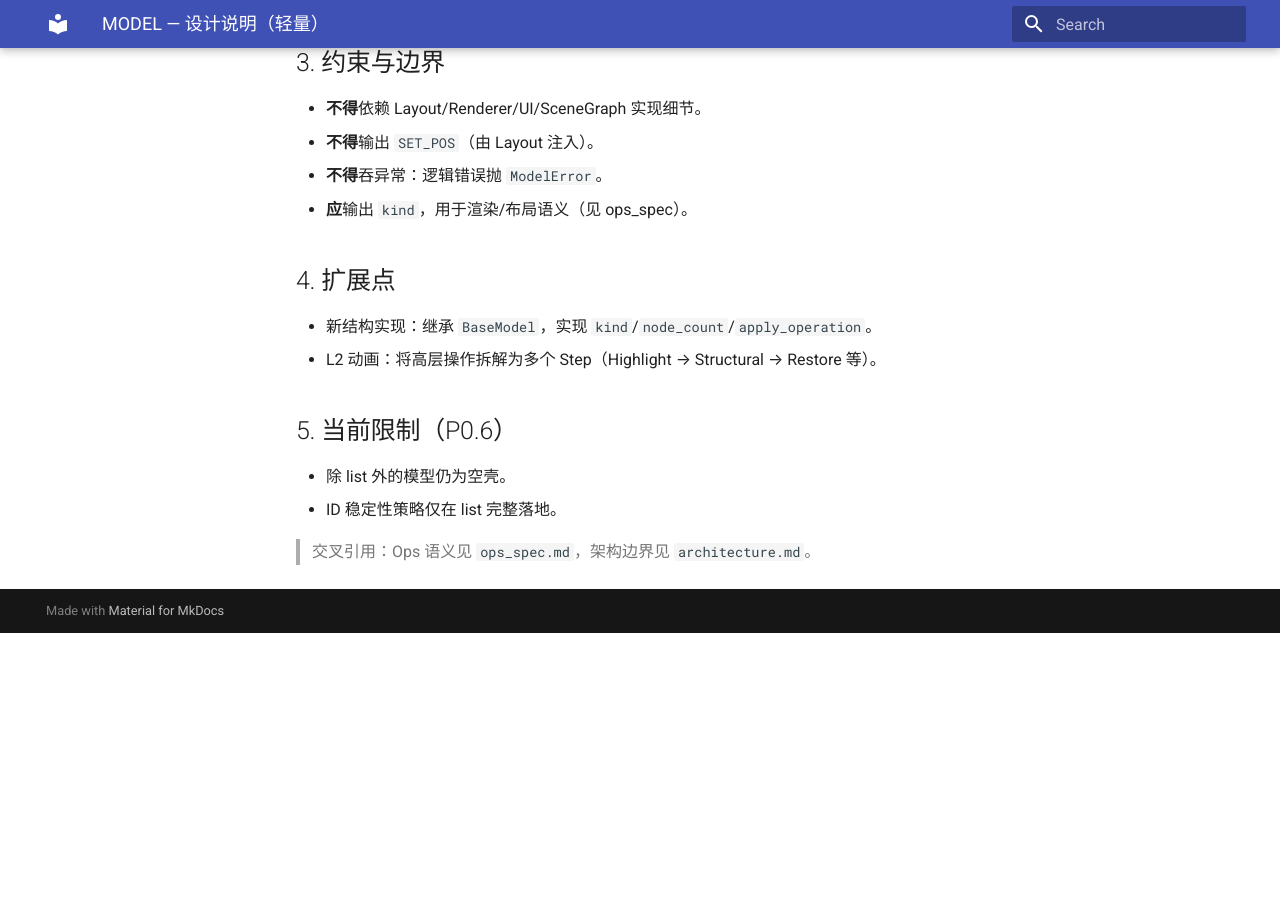
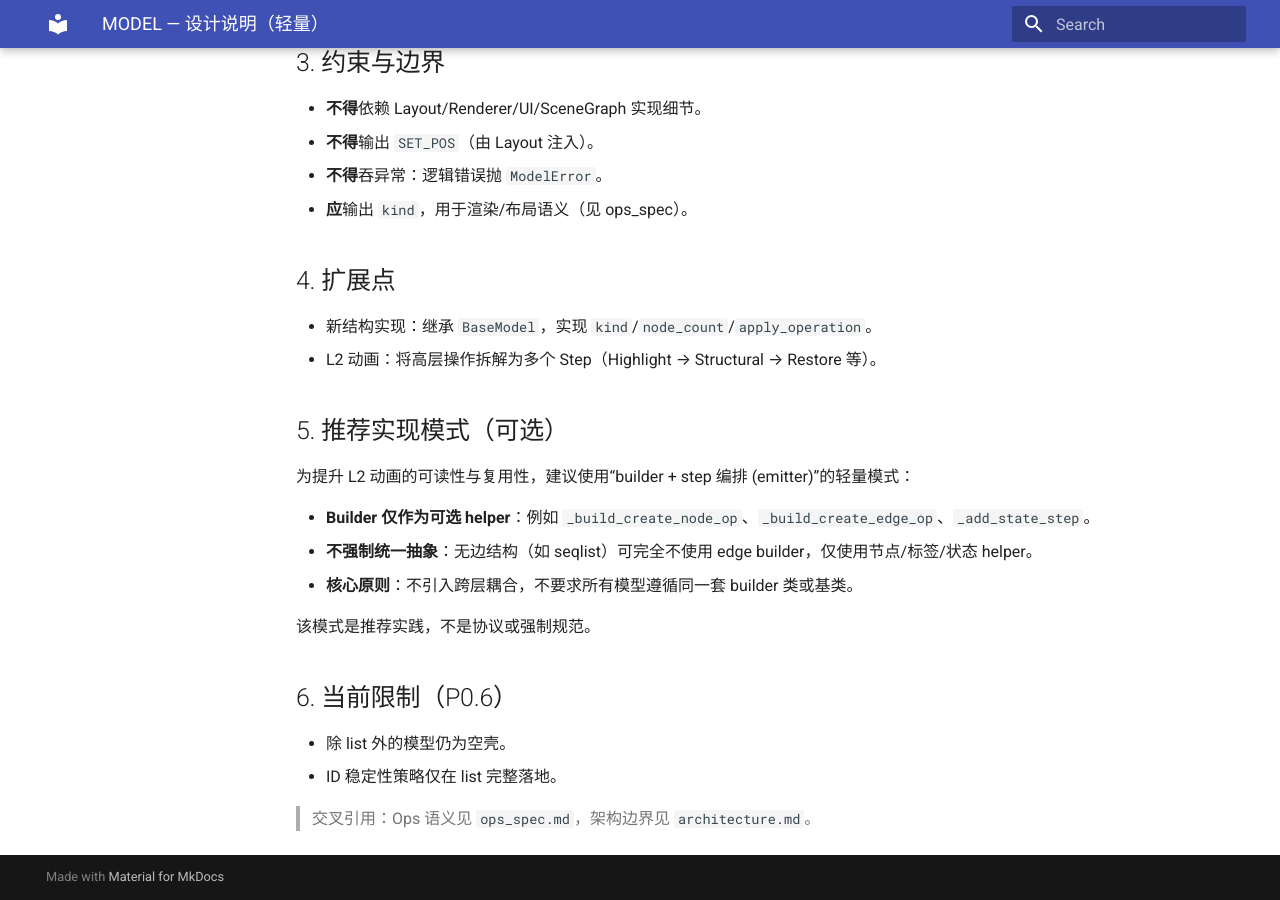
Before and after one commit to elecdot/ds-vis, an MkDocs documentation site: the page built from docs/design/model.md, in a window 1280 px wide and 900 px high, scrolled down 582 px. Built offline with MkDocs 1.6.1 and Material for MkDocs 9.7.7, drawn with Linux system fonts in a browser that asks for light colours; before the commit the page ends 1215 px from its top, so only the background shows below that.

Commit message:
feat: introduce builder emitter operation model

```diff
--- a/docs/design/model.md
+++ b/docs/design/model.md
@@ -32,7 +32,17 @@ last_updated: 2025-12-15
 - 新结构实现：继承 `BaseModel`，实现 `kind`/`node_count`/`apply_operation`。
 - L2 动画：将高层操作拆解为多个 Step（Highlight → Structural → Restore 等）。
 
-## 5. 当前限制（P0.6）
+## 5. 推荐实现模式（可选）
+
+为提升 L2 动画的可读性与复用性，建议使用“builder + step 编排 (emitter)”的轻量模式：
+
+- **Builder 仅作为可选 helper**：例如 `_build_create_node_op`、`_build_create_edge_op`、`_add_state_step`。
+- **不强制统一抽象**：无边结构（如 seqlist）可完全不使用 edge builder，仅使用节点/标签/状态 helper。
+- **核心原则**：不引入跨层耦合，不要求所有模型遵循同一套 builder 类或基类。
+
+该模式是推荐实践，不是协议或强制规范。
+
+## 6. 当前限制（P0.6）
 
 - 除 list 外的模型仍为空壳。
 - ID 稳定性策略仅在 list 完整落地。
```
Also changed, not shown: other parts of docs/design/model.md (+1 -1 lines), docs/engineering/dev_kb.md (+1 -0 lines), docs/index.md (+1 -1 lines), 1 other file.
